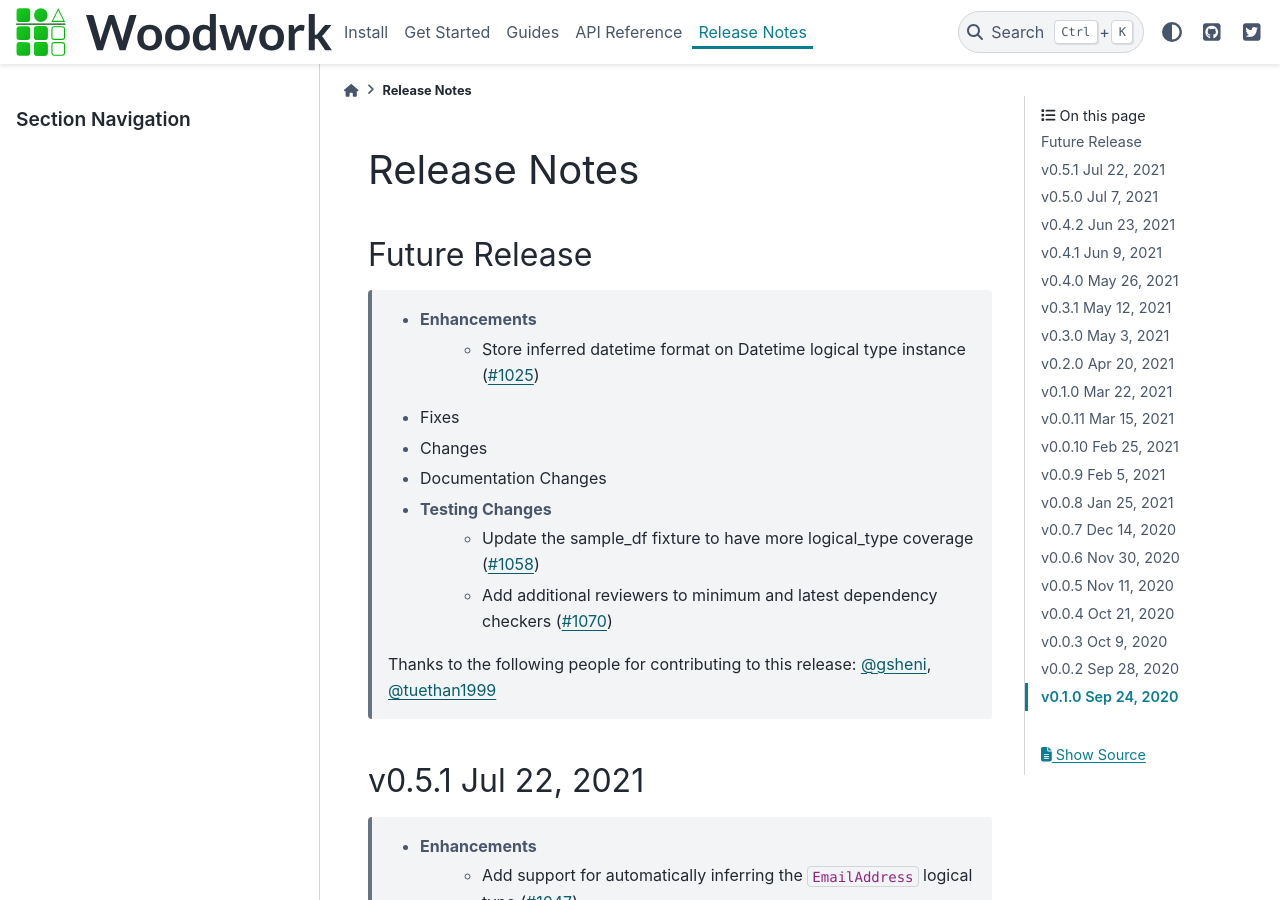
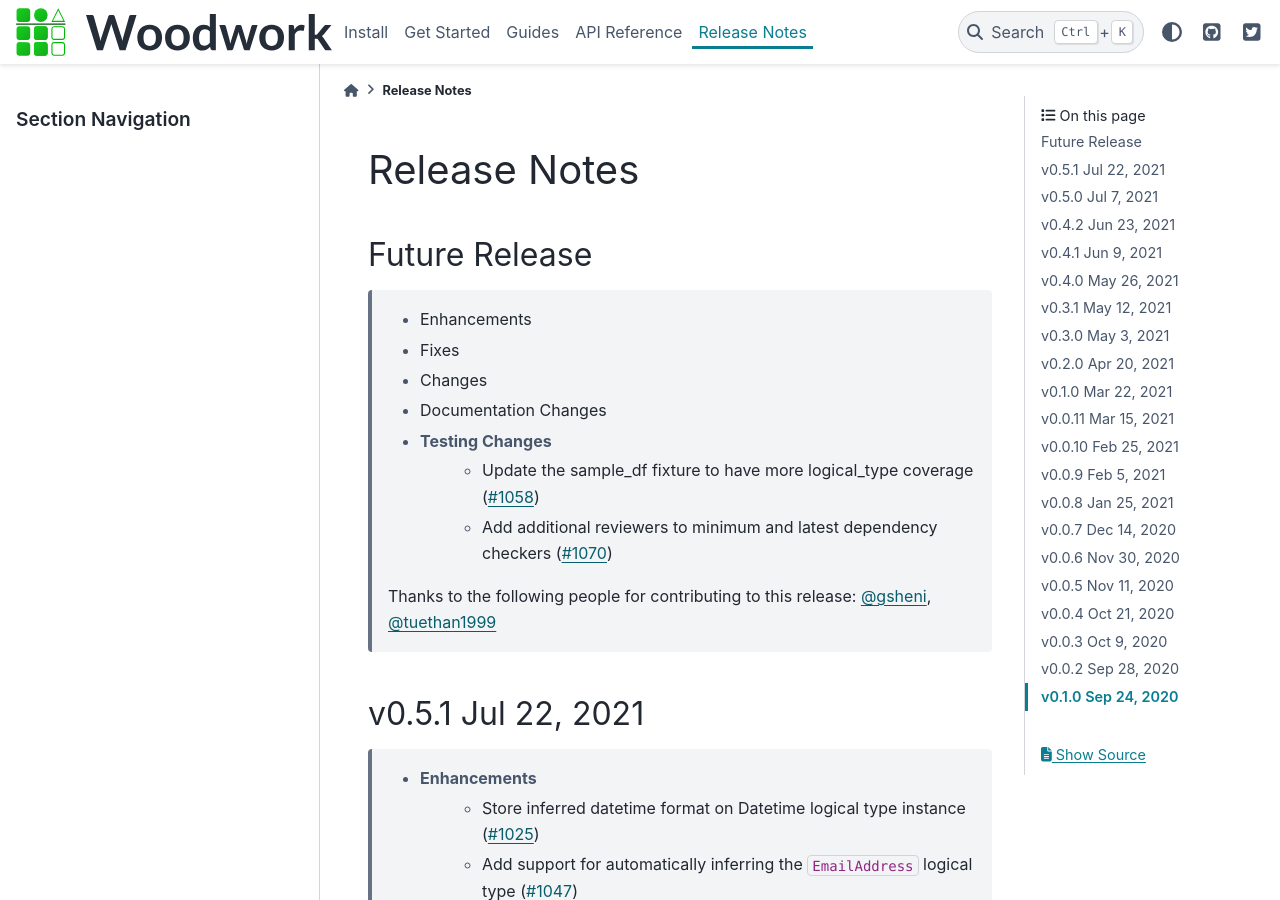
Before and after one commit to alteryx/woodwork, a Sphinx documentation site: the page built from docs/source/release_notes.rst, in a window 1280 px wide and 900 px high. Built offline with Sphinx 7.4.7 and the PyData theme 0.15.4, drawn with Linux system fonts in a browser that asks for light colours; comment, search, counter and statistics services are not loaded; part of the change alters nothing that is shown.

```diff
--- a/docs/source/release_notes.rst
+++ b/docs/source/release_notes.rst
@@ -6,7 +6,6 @@ Release Notes
 Future Release
 ==============
     * Enhancements
-        * Store inferred datetime format on Datetime logical type instance (:pr:`1025`)
     * Fixes
     * Changes
     * Documentation Changes
@@ -20,6 +19,7 @@ Future Release
 v0.5.1 Jul 22, 2021
 ===================
     * Enhancements
+        * Store inferred datetime format on Datetime logical type instance (:pr:`1025`)
         * Add support for automatically inferring the ``EmailAddress`` logical type (:pr:`1047`)
         * Add feature origin attribute to schema (:pr:`1056`)
         * Add ability to calculate outliers and the statistical info required for box and whisker plots to ``WoodworkColumnAccessor`` (:pr:`1048`)
```
